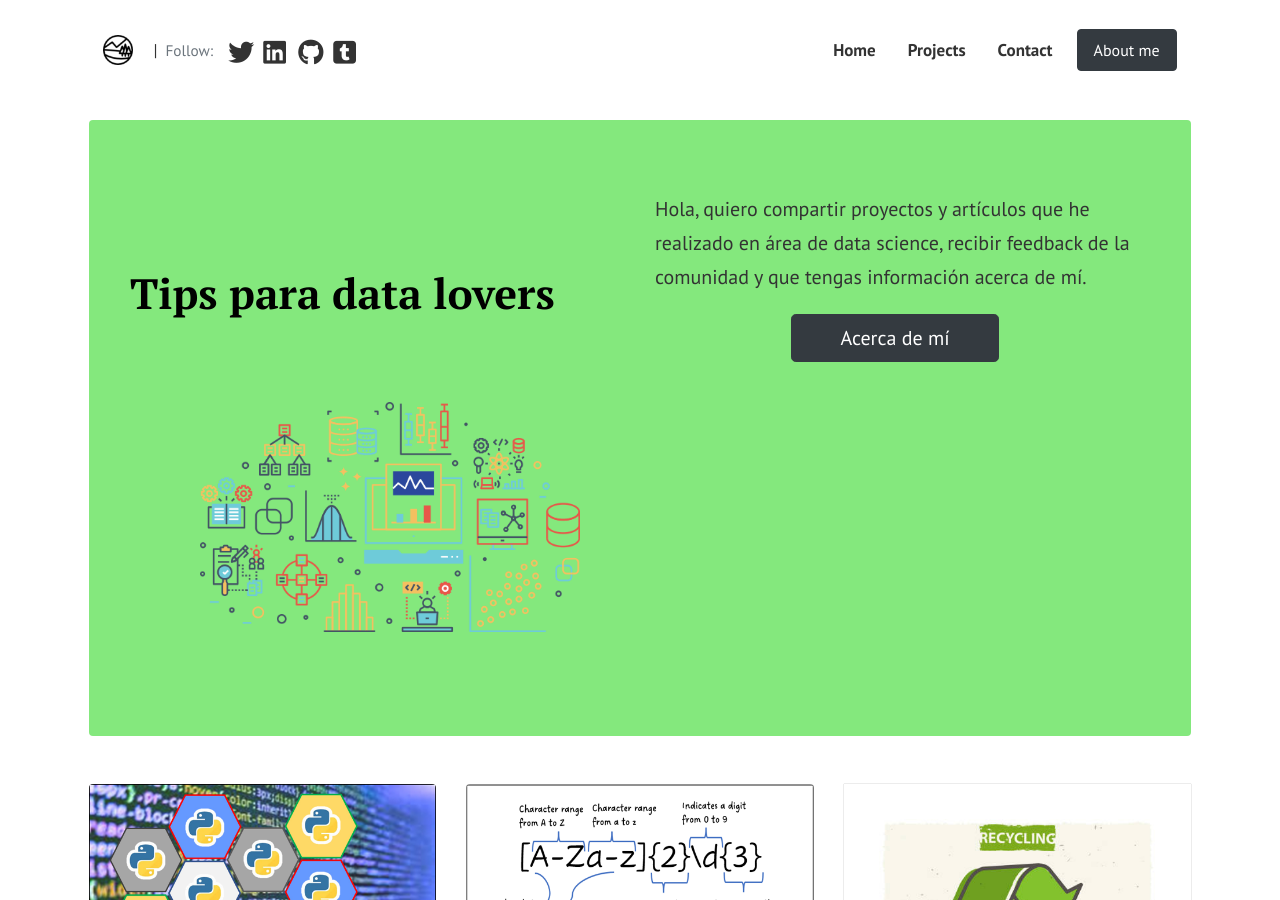
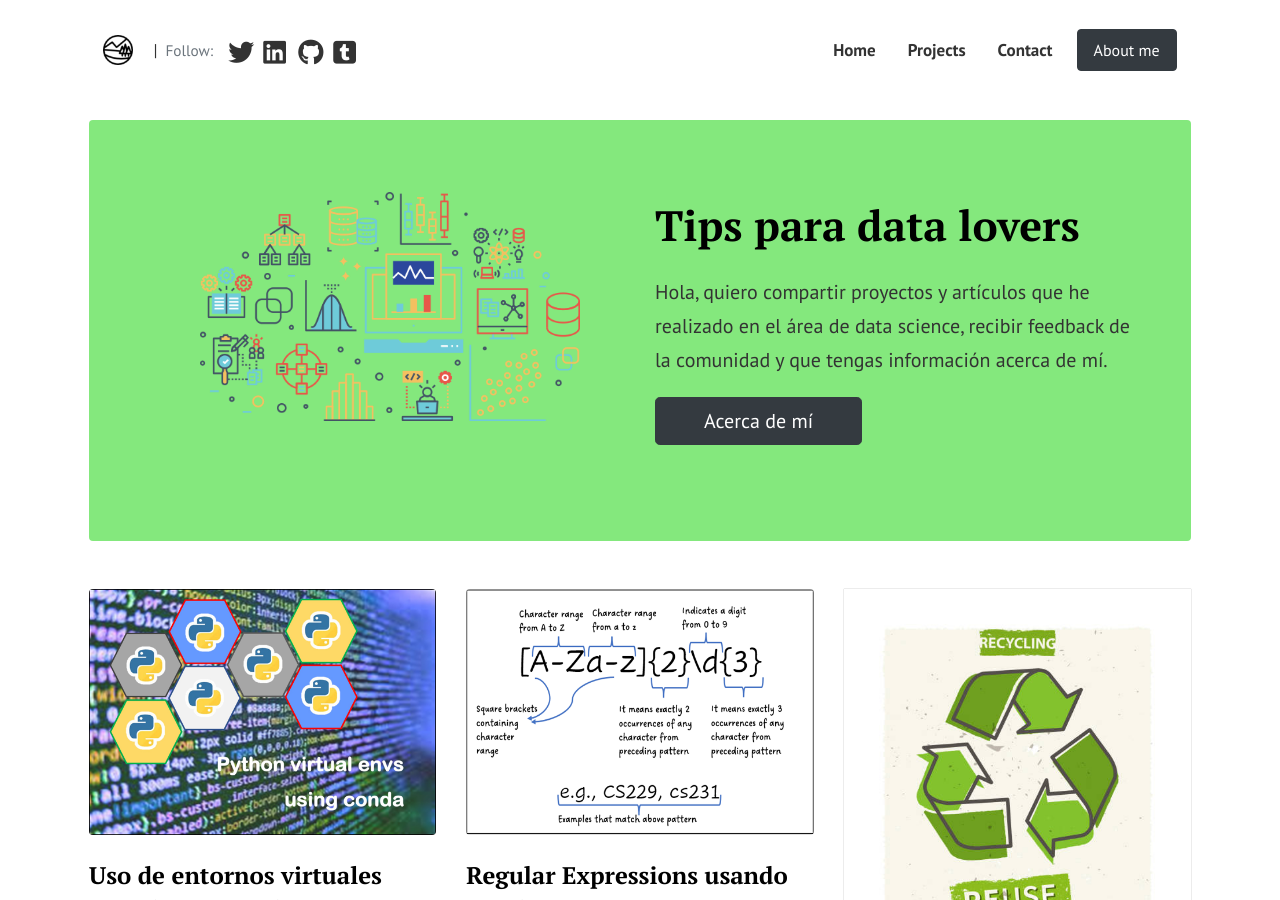
Before and after one commit to sarudalf3/sarudalf3.github.io, a Jekyll site: the page built from index.html, in a window 1280 px wide and 900 px high. Built offline with Jekyll 4.4.1, drawn with Linux system fonts in a browser that asks for light colours; nearby versions of some CDN libraries; the list of posts is cut into pages by our own code.

Commit message:
upload updates format

```diff
--- a/index.html
+++ b/index.html
@@ -8,21 +8,18 @@ layout: default
 {% if page.url == "/" %}
 
   <div class="rounded mb-5 mt-1 hero">
-    <div class="row align-items-center justify-content-between">
+  <div class="row align-items-center justify-content-between">
+    <div class="col-md-6 order-md-2 text-center text-md-left">
       <h1 class="font-weight-bold pt-2 pb-2 mb-2 mt-3 serif-font">Tips para data lovers</h1>
-
-      <div class="col-md-6">
-        <p class="lead mt-3 mb-6">Hola, quiero compartir proyectos y artículos que he realizado en área de data science, recibir
-          feedback de la comunidad y que tengas información acerca de mí.
-        </p>
-        <div class="pb-3 pt-1" style="text-align:center">
-          <a href="{{site.baseurl}}/about" class="btn btn-dark text-white px-5 btn-lg mb-4">Acerca de mí</a>
-        </div>
-      </div>
-      <div class="image_center col-md-6 pl-0 pl-lg-4 pb-5"> <!-- pr-lg-4  pl-lg-1"-->
-        <img class="intro" style="width:380px;" src="{{site.baseurl}}/assets/images/intro.png">
+      <p class="lead mt-3 mb-6">Hola, quiero compartir proyectos y artículos que he realizado en el área de data science, recibir feedback de la comunidad y que tengas información acerca de mí.</p>
+      <div class="pb-3 pt-1">
+        <a href="{{site.baseurl}}/about" class="btn btn-dark text-white px-5 btn-lg mb-4">Acerca de mí</a>
       </div>
     </div>
+    <div class="image_center col-md-6 pl-0 pl-lg-4 pb-5 order-md-1">
+      <img class="intro" style="width:380px;" src="{{site.baseurl}}/assets/images/intro.png">
+    </div>
+  </div>
   </div>
 
 {% endif %}
```
